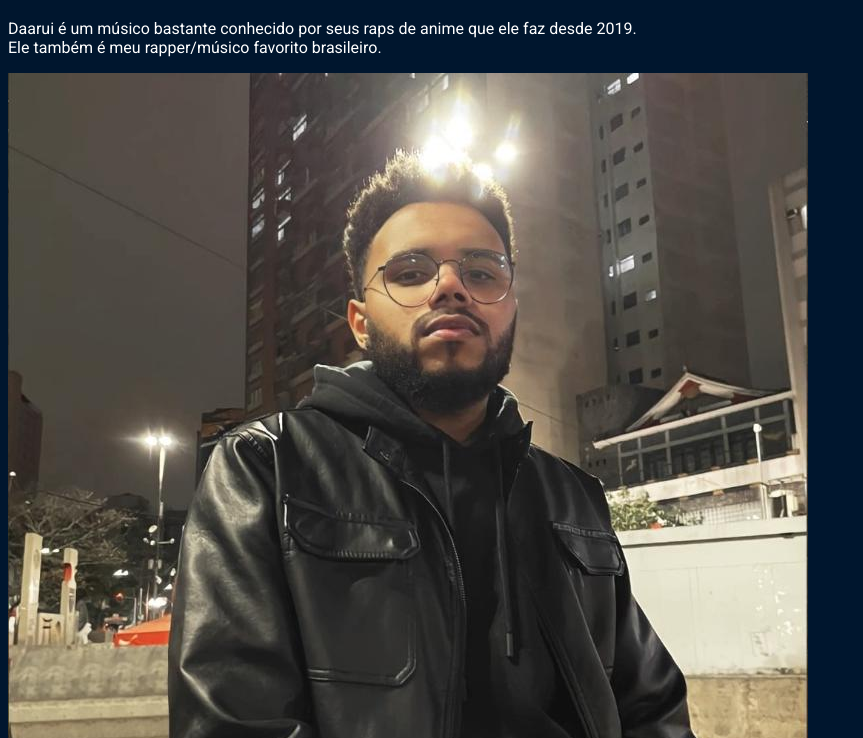
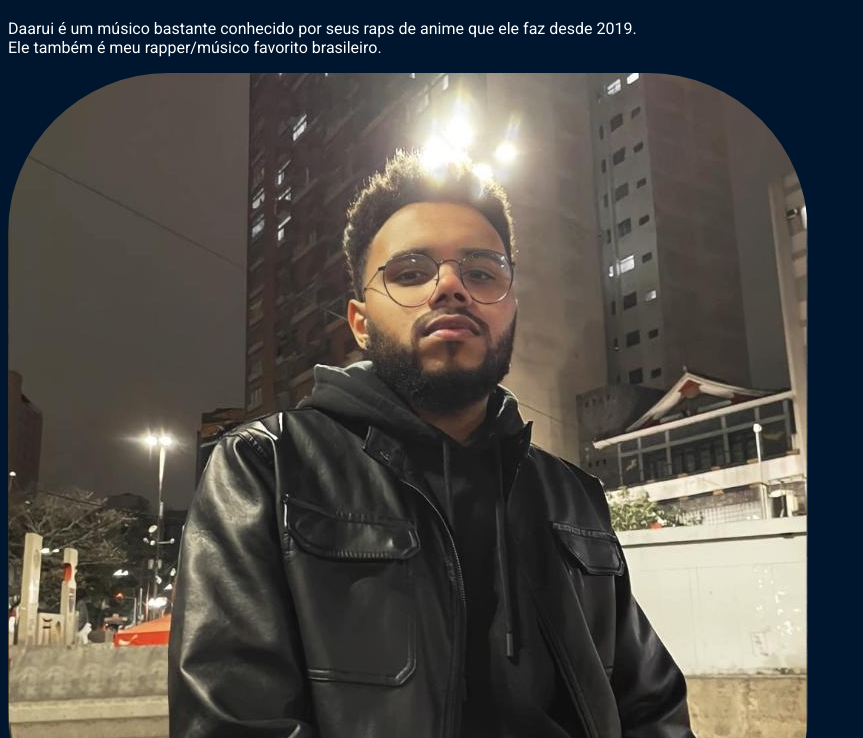
Before and after one commit to LucasTQ7/Matem-tica-2---3-D, a plain HTML site: page index.html in a window 1280 px wide. Shown: the part 62-800 px from the top of the page, without its empty margins (0-863 px from the left). Drawn offline with Linux system fonts and the light colour scheme; files that its build step writes are made by us from their sources.

Commit message:
Update style.css

```diff
--- a/U2_2T/style.css
+++ b/U2_2T/style.css
@@ -20,6 +20,9 @@ body {
     font-family: var(--roboto);
 }
 
+img {
+      border-radius: 20%;
+}
 .titulo-principal {
     font-family: var(--roboto-mono);
     font-size: 32px;
```
